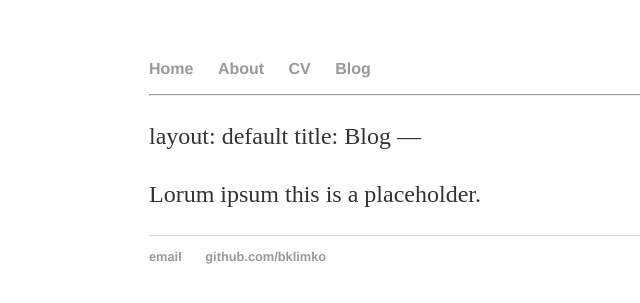
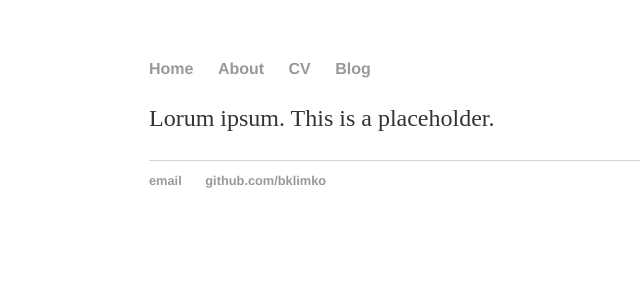
Before and after one commit to bklimko/bklimko.github.io, a Jekyll site: the page built from blog/index.md, in a window 1280 px wide. Shown: the top 303 px of the page, without its empty margins (43-683 px from the left). Built offline with Jekyll 4.4.1, drawn with Linux system fonts in a browser that asks for light colours; our own code applies the rules of GitHub Pages for plain Markdown files.

Commit message:
further cleanup of silly mistakes

```diff
--- a/blog/index.md
+++ b/blog/index.md
@@ -1,6 +1,6 @@
- ---
- layout: default
- title: Blog
- ---
+---
+layout: default
+title: CV
+---
 
- Lorum ipsum this is a placeholder.
+Lorum ipsum. This is a placeholder.
```
Also changed, not shown: index.md (+1 -1 lines).
